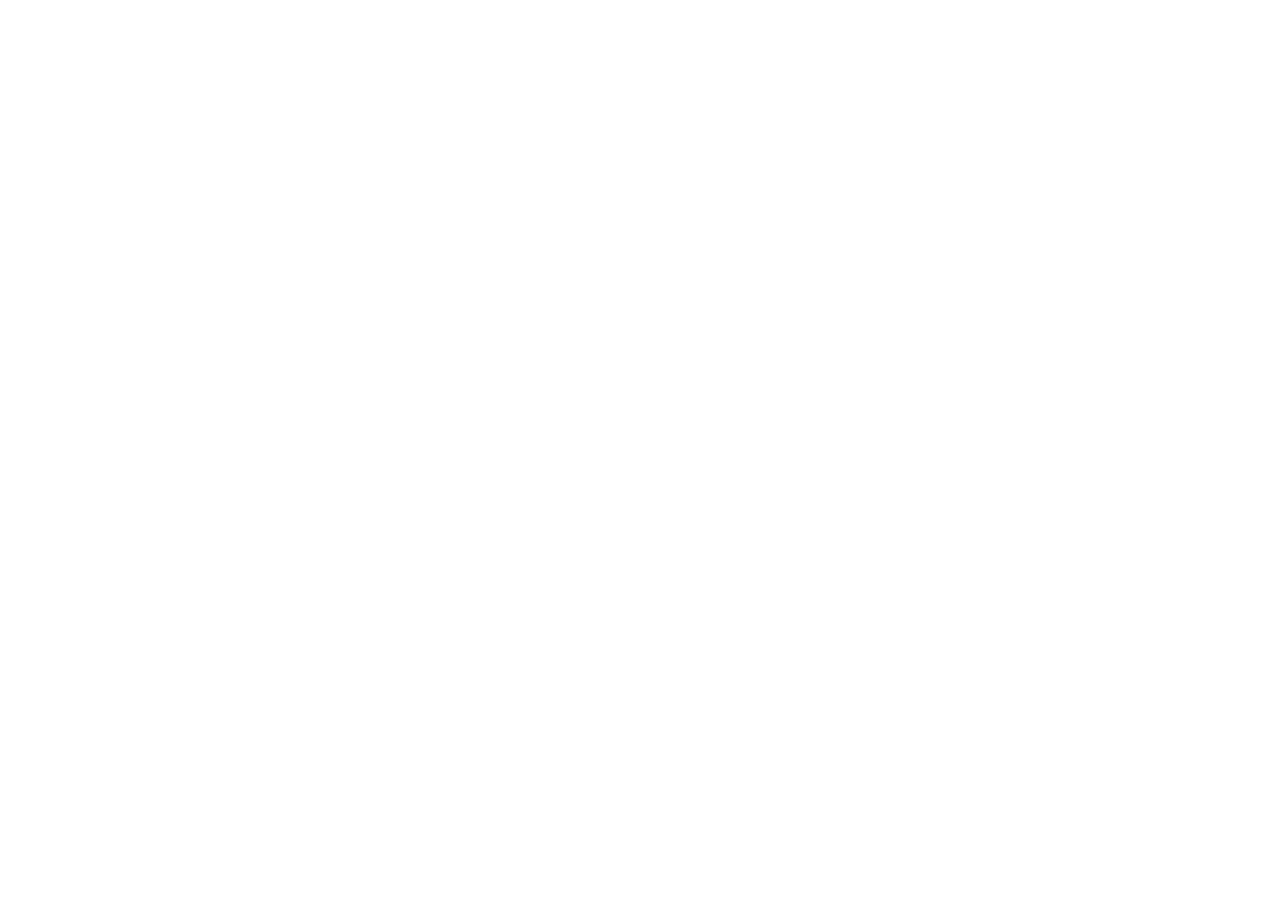
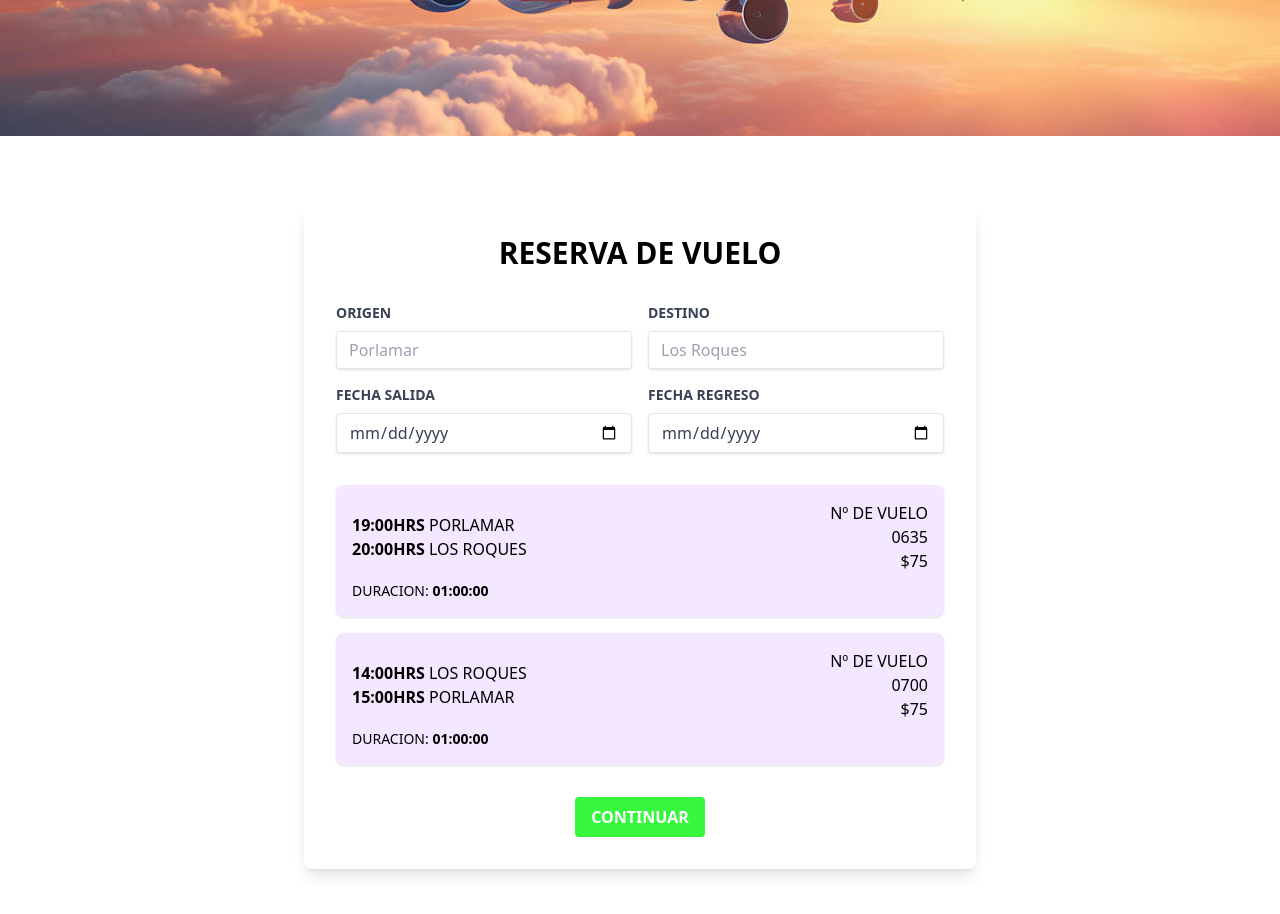
Before and after one commit to Carlos-jim/freeway, a React (Create React App) app: page /nose in a window 1280 px wide. Before the commit this address had no page. Shown: the part 280-1194 px from the top of the page. Before the commit the page ends 800 px from the top, so only its background shows below. Built offline with nearby package versions, Linux system fonts and the light colour scheme.

Commit message:
tarjetas de reservas

```diff
--- a/src/App.js
+++ b/src/App.js
@@ -8,6 +8,7 @@
 import PaymentForm from './view/paymentForm';
 import CheckInForm from './view/checkin';
 import ItineraryTable from './view/Itinerario';
+import CardReservation from './view/tarjetasReservas'
 function App() {
   return (
     <Router>
@@ -20,6 +21,7 @@
           <Route path="/reservaciones" element={<ReservationTable />} />
           <Route path="/reservar-vuelos" element={<FlightReservation />} />
           <Route path="/chequeo" element={<CheckInForm />} />
+          <Route path="/nose" element={<CardReservation />} />
           <Route path="/itinerario" element={<ItineraryTable />} />
 
         </Routes>
--- /dev/null
+++ b/src/view/tarjetasReservas.jsx
@@ -0,0 +1,108 @@
+import React from 'react';
+import Navbar from '../components/navbarUser';
+import BackgroundImgUser from '../components/backgroundImgUser';
+
+const CardReservation = () => {
+  return (
+    <div>
+    <Navbar></Navbar>
+    <BackgroundImgUser></BackgroundImgUser>
+    <div className="min-h-screen flex flex-col items-center justify-center py-8">
+      <div className="w-full max-w-2xl bg-white rounded-lg shadow-lg p-8">
+        <h1 className="text-3xl font-bold text-center mb-8">RESERVA DE VUELO</h1>
+        <div className="grid grid-cols-2 gap-4 mb-8">
+          <div>
+            <label className="block text-gray-700 text-sm font-bold mb-2" htmlFor="origen">
+              ORIGEN
+            </label>
+            <input
+              id="origen"
+              type="text"
+              placeholder="Porlamar"
+              className="shadow appearance-none border rounded w-full py-2 px-3 text-gray-700 leading-tight focus:outline-none focus:shadow-outline"
+            />
+          </div>
+          <div>
+            <label className="block text-gray-700 text-sm font-bold mb-2" htmlFor="destino">
+              DESTINO
+            </label>
+            <input
+              id="destino"
+              type="text"
+              placeholder="Los Roques"
+              className="shadow appearance-none border rounded w-full py-2 px-3 text-gray-700 leading-tight focus:outline-none focus:shadow-outline"
+            />
+          </div>
+          <div>
+            <label className="block text-gray-700 text-sm font-bold mb-2" htmlFor="fechaSalida">
+              FECHA SALIDA
+            </label>
+            <input
+              id="fechaSalida"
+              type="date"
+              className="shadow appearance-none border rounded w-full py-2 px-3 text-gray-700 leading-tight focus:outline-none focus:shadow-outline"
+            />
+          </div>
+          <div>
+            <label className="block text-gray-700 text-sm font-bold mb-2" htmlFor="fechaRegreso">
+              FECHA REGRESO
+            </label>
+            <input
+              id="fechaRegreso"
+              type="date"
+              className="shadow appearance-none border rounded w-full py-2 px-3 text-gray-700 leading-tight focus:outline-none focus:shadow-outline"
+            />
+          </div>
+        </div>
+
+        <div className="space-y-4">
+          {/* Flight Option 1 */}
+          <div className="bg-purple-100 p-4 rounded-lg shadow">
+            <div className="flex justify-between items-center mb-2">
+              <div>
+                <span className="font-bold">19:00HRS</span> PORLAMAR <br />
+                <span className="font-bold">20:00HRS</span> LOS ROQUES
+              </div>
+              <div className="text-right">
+                <span className="block">Nº DE VUELO</span> 0635 <br />
+                <span className="block">$75</span>
+              </div>
+            </div>
+            <div className="text-sm">
+              DURACION: <span className="font-semibold">01:00:00</span>
+            </div>
+          </div>
+
+          {/* Flight Option 2 */}
+          <div className="bg-purple-100 p-4 rounded-lg shadow">
+            <div className="flex justify-between items-center mb-2">
+              <div>
+                <span className="font-bold">14:00HRS</span> LOS ROQUES <br />
+                <span className="font-bold">15:00HRS</span> PORLAMAR
+              </div>
+              <div className="text-right">
+                <span className="block">Nº DE VUELO</span> 0700 <br />
+                <span className="block">$75</span>
+              </div>
+            </div>
+            <div className="text-sm">
+              DURACION: <span className="font-semibold">01:00:00</span>
+            </div>
+          </div>
+        </div>
+
+        <div className="mt-8 text-center">
+          <button
+            className="bg-[#37F83F] hover:bg-[#00BB07] text-white font-bold py-2 px-4 rounded focus:outline-none focus:shadow-outline"
+            type="button"
+          >
+            CONTINUAR
+          </button>
+        </div>
+      </div>
+    </div>
+    </div>
+  );
+};
+
+export default CardReservation;
```
